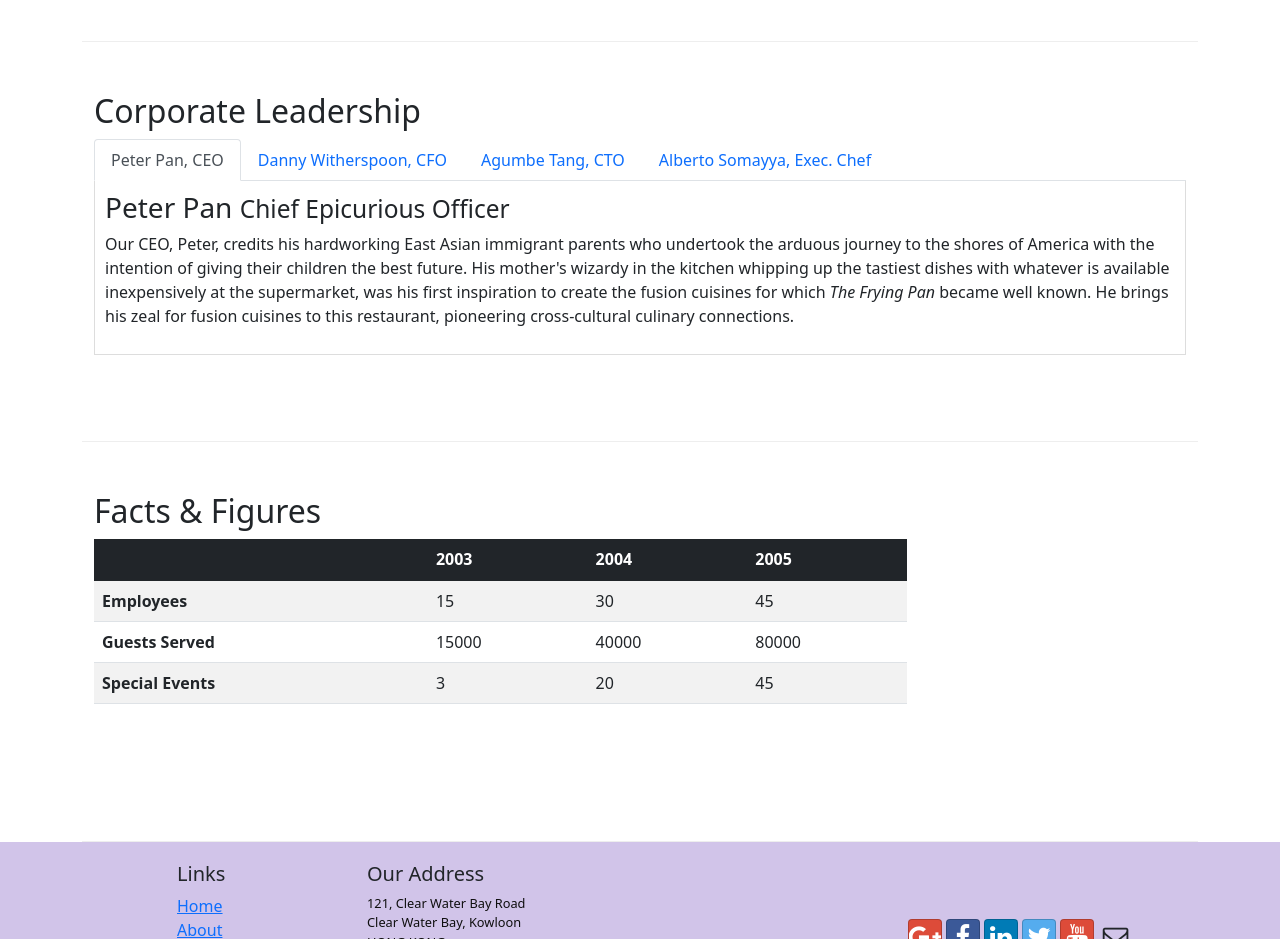
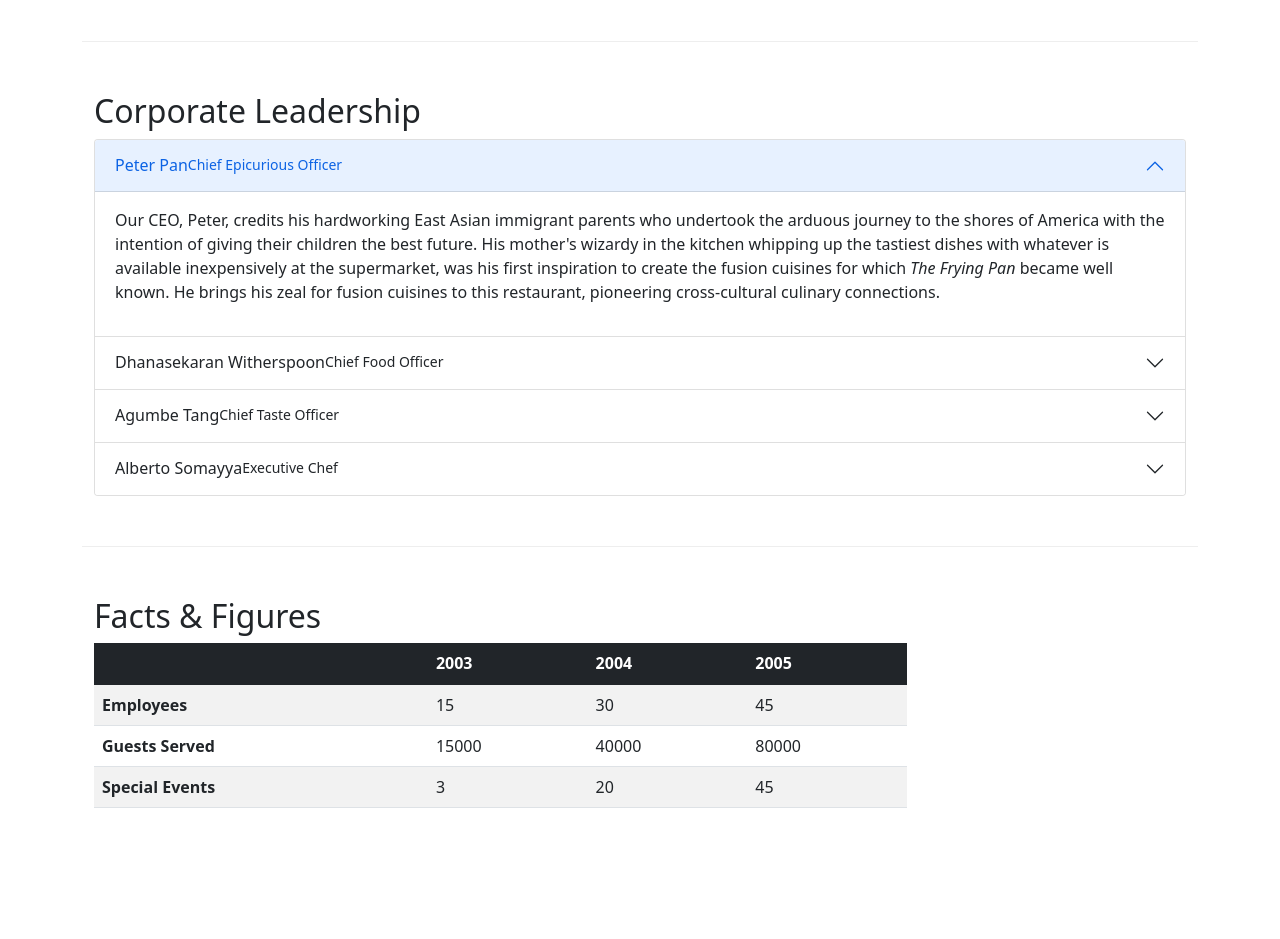
Before and after one commit to akashgoel1995/conFusion, a website: page aboutus.html in a window 1280 px wide. Shown: the part 900-1839 px from the top of the page. Drawn offline with nearby package versions, Linux system fonts and the light colour scheme.

Commit message:
accordion

```diff
--- a/aboutus.html
+++ b/aboutus.html
@@ -101,36 +101,54 @@
             <div class="col-12">
                 <h2>Corporate Leadership</h2>
 
-                <ul class="nav nav-tabs">
-                    <li class="nav-item">
-                        <a class="nav-link active" data-bs-target="#peter" role="tab" data-bs-toggle="tab">Peter Pan, CEO</a>
-                    </li>
-                    <li class="nav-item">
-                        <a class="nav-link" data-bs-target="#danny" role="tab" data-bs-toggle="tab">Danny Witherspoon, CFO</a>
-                    </li>
-                    <li class="nav-item">
-                        <a class="nav-link" data-bs-target="#agumbe" role="tab" data-bs-toggle="tab">Agumbe Tang, CTO</a>
-                    </li>
-                    <li class="nav-item">
-                        <a class="nav-link" data-bs-target="#alberto" role="tab" data-bs-toggle="tab">Alberto Somayya, Exec. Chef</a>
-                    </li>
-                </ul>
-                <div class="tab-content">
-                    <div role="tabpanel" class="tab-pane fade show active" id="peter">
-                        <h3>Peter Pan <small>Chief Epicurious Officer</small></h3>
-                        <p class = "d-none d-sm-block">Our CEO, Peter, credits his hardworking East Asian immigrant parents who undertook the arduous journey to the shores of America with the intention of giving their children the best future. His mother's wizardy in the kitchen whipping up the tastiest dishes with whatever is available inexpensively at the supermarket, was his first inspiration to create the fusion cuisines for which <em>The Frying Pan</em> became well known. He brings his zeal for fusion cuisines to this restaurant, pioneering cross-cultural culinary connections.</p>
+                <div class="accordion" id="accordionExample">
+                    <div class="accordion-item">
+                        <h3 class="accordion-header" id="peterhead">
+                            <button class="accordion-button" type="button" data-bs-toggle="collapse" data-bs-target="#collapseOne" aria-expanded="true" aria-controls="collapseOne">
+                                Peter Pan <small>Chief Epicurious Officer</small>
+                            </button>
+                        </h3>
+                        <div id="collapseOne" class="accordion-collapse collapse show" aria-labelledby="peterhead" data-bs-parent="#accordionExample">
+                            <div class="accordion-body">
+                                <p class = "d-none d-sm-block">Our CEO, Peter, credits his hardworking East Asian immigrant parents who undertook the arduous journey to the shores of America with the intention of giving their children the best future. His mother's wizardy in the kitchen whipping up the tastiest dishes with whatever is available inexpensively at the supermarket, was his first inspiration to create the fusion cuisines for which <em>The Frying Pan</em> became well known. He brings his zeal for fusion cuisines to this restaurant, pioneering cross-cultural culinary connections.</p>
+                            </div>
+                        </div>
                     </div>
-                    <div role="tabpanel" class="tab-pane fade" id="danny">
-                        <h3>Dhanasekaran Witherspoon <small>Chief Food Officer</small></h3>
-                        <p class = "d-none d-sm-block">Our CFO, Danny, as he is affectionately referred to by his colleagues, comes from a long established family tradition in farming and produce. His experiences growing up on a farm in the Australian outback gave him great appreciation for varieties of food sources. As he puts it in his own words, <em>Everything that runs, wins, and everything that stays, pays!</em></p>
+                    <div class="accordion-item">
+                        <h3 class="accordion-header" id="dannyhead">
+                            <button class="accordion-button collapsed" type="button" data-bs-toggle="collapse" data-bs-target="#collapseTwo" aria-expanded="false" aria-controls="collapseTwo">
+                                Dhanasekaran Witherspoon <small>Chief Food Officer</small>
+                            </button>
+                        </h3>
+                        <div id="collapseTwo" class="accordion-collapse collapse" aria-labelledby="dannyhead" data-bs-parent="#accordionExample">
+                            <div class="accordion-body">
+                                <p class = "d-none d-sm-block">Our CFO, Danny, as he is affectionately referred to by his colleagues, comes from a long established family tradition in farming and produce. His experiences growing up on a farm in the Australian outback gave him great appreciation for varieties of food sources. As he puts it in his own words, <em>Everything that runs, wins, and everything that stays, pays!</em></p>
+                            </div>
+                        </div>
                     </div>
-                    <div role="tabpanel" class="tab-pane fade" id="agumbe">
-                        <h3>Agumbe Tang <small>Chief Taste Officer</small></h3>
-                        <p class = "d-none d-sm-block">Blessed with the most discerning gustatory sense, Agumbe, our CTO, personally ensures that every dish that we serve meets his exacting tastes. Our chefs dread the tongue lashing that ensues if their dish does not meet his exacting standards. He lives by his motto, <em>You click only if you survive my lick.</em></p>
+                    <div class="accordion-item">
+                        <h3 class="accordion-header" id="agumbehead">
+                            <button class="accordion-button collapsed" type="button" data-bs-toggle="collapse" data-bs-target="#collapseThree" aria-expanded="false" aria-controls="collapseThree">
+                                Agumbe Tang <small>Chief Taste Officer</small>
+                            </button>
+                        </h3>
+                        <div id="collapseThree" class="accordion-collapse collapse" aria-labelledby="agumbehead" data-bs-parent="#accordionExample">
+                            <div class="accordion-body">
+                                <p class = "d-none d-sm-block">Blessed with the most discerning gustatory sense, Agumbe, our CTO, personally ensures that every dish that we serve meets his exacting tastes. Our chefs dread the tongue lashing that ensues if their dish does not meet his exacting standards. He lives by his motto, <em>You click only if you survive my lick.</em></p>
+                            </div>
+                        </div>
                     </div>
-                    <div role="tabpanel" class="tab-pane fade" id="alberto">
-                        <h3>Alberto Somayya <small>Executive Chef</small></h3>
-                        <p class = "d-none d-sm-block">Award winning three-star Michelin chef with wide International experience having worked closely with whos-who in the culinary world, he specializes in creating mouthwatering Indo-Italian fusion experiences. He says, <em>Put together the cuisines from the two craziest cultures, and you get a winning hit! Amma Mia!</em></p>
+                    <div class="accordion-item">
+                        <h3 class="accordion-header" id="albertohead">
+                            <button class="accordion-button collapsed" type="button" data-bs-toggle="collapse" data-bs-target="#collapseFour" aria-expanded="false" aria-controls="collapseFour">
+                                Alberto Somayya <small>Executive Chef</small>
+                            </button>
+                        </h3>
+                        <div id="collapseFour" class="accordion-collapse collapse" aria-labelledby="albertohead" data-bs-parent="#accordionExample">
+                            <div class="accordion-body">
+                                <p class = "d-none d-sm-block">Award winning three-star Michelin chef with wide International experience having worked closely with whos-who in the culinary world, he specializes in creating mouthwatering Indo-Italian fusion experiences. He says, <em>Put together the cuisines from the two craziest cultures, and you get a winning hit! Amma Mia!</em></p>
+                            </div>
+                        </div>
                     </div>
                 </div>
             </div>
```
